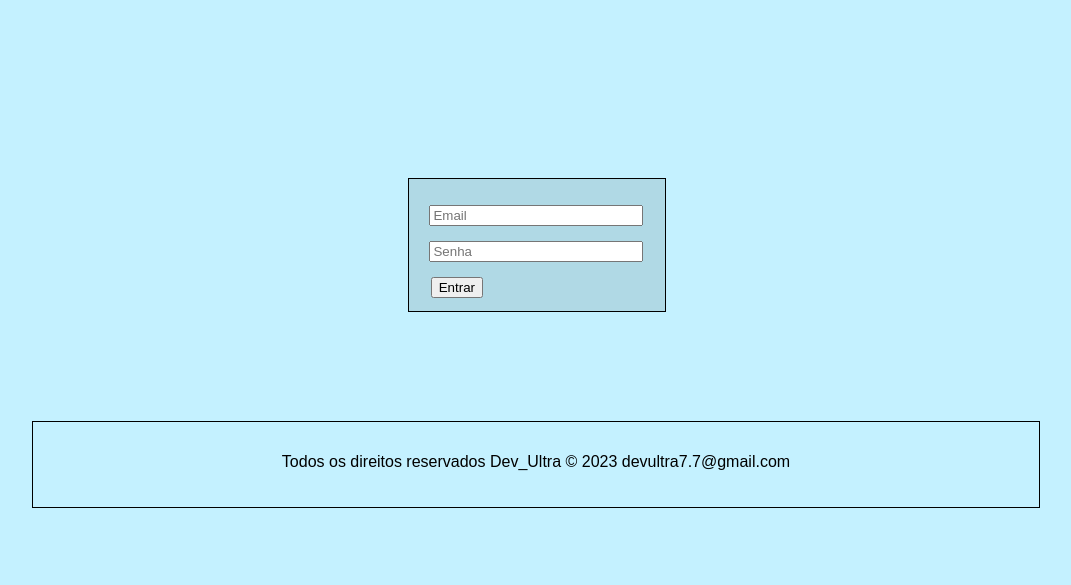
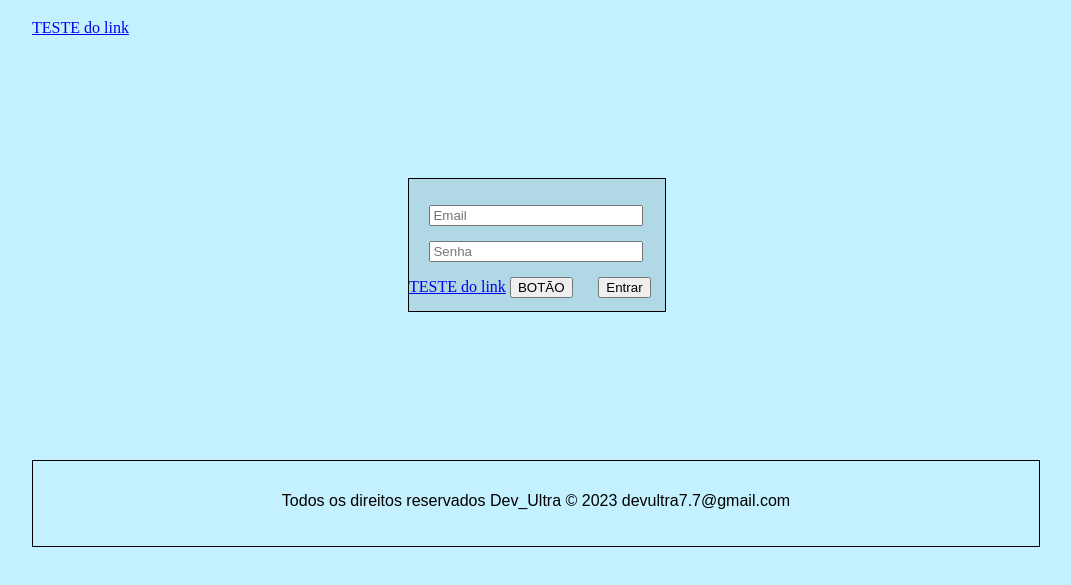
Before and after one commit to Rafael3975/Biowell-America-Itens-Informatica, a plain HTML site: page index.html in a window 1280 px wide. Shown: the part 105-690 px from the top of the page, without its empty margins (104-1175 px from the left). Drawn offline with Linux system fonts and the light colour scheme.

Commit message:
Update index.html

```diff
--- a/index.html
+++ b/index.html
@@ -110,7 +110,7 @@
                 </script>
         </div>
         <h1 class="h1">Login Biowell America Itens Informática</h1>
-        <form class="borda_login" onsubmit="return validar()">
+        <form class="borda_login">
 
             <input type="email" class="center_input" placeholder="Email" class="form-campo" id="email" required pattern="[a-z0-9._%+-]+@[a-z0-9.-]+\.[a-z]{2,}$" >
             <div class="form-msg-erro" id="msg-email"></div>
@@ -120,18 +120,21 @@
             <div class="form-msg-erro" id="msg-senha"></div>
 
             <br><br>
-            <a class="button" href="https://listagem-itens-biowell.vercel.app/"><button>Entrar</button></a>
+            <a href="www.google.com.br" >TESTE do link</a>
+            <a href="www.google.com"><button>BOTÃO</button></a>
+            <a class="button" href="https://listagem-itens-biowell.vercel.app/"><button href="https://listagem-itens-biowell.vercel.app/">Entrar</button></a>
             <!--<input type="submit" class="button" value="Entrar" class="form-campo-registrar">-->
 
 
         </form>
+        <a href="gmail.com" >TESTE do link</a>
         <footer>
             <div class="footer">
                 <p>Todos os direitos reservados  Dev_Ultra © 2023   devultra7.7@gmail.com</p>
             </div>
         </footer>
         <script>
-            function logar(){
+            /*function logar(){
                 var email = document.getElementById("email").value;
                 var senha = document.getElementById("senha").value;
 
```
